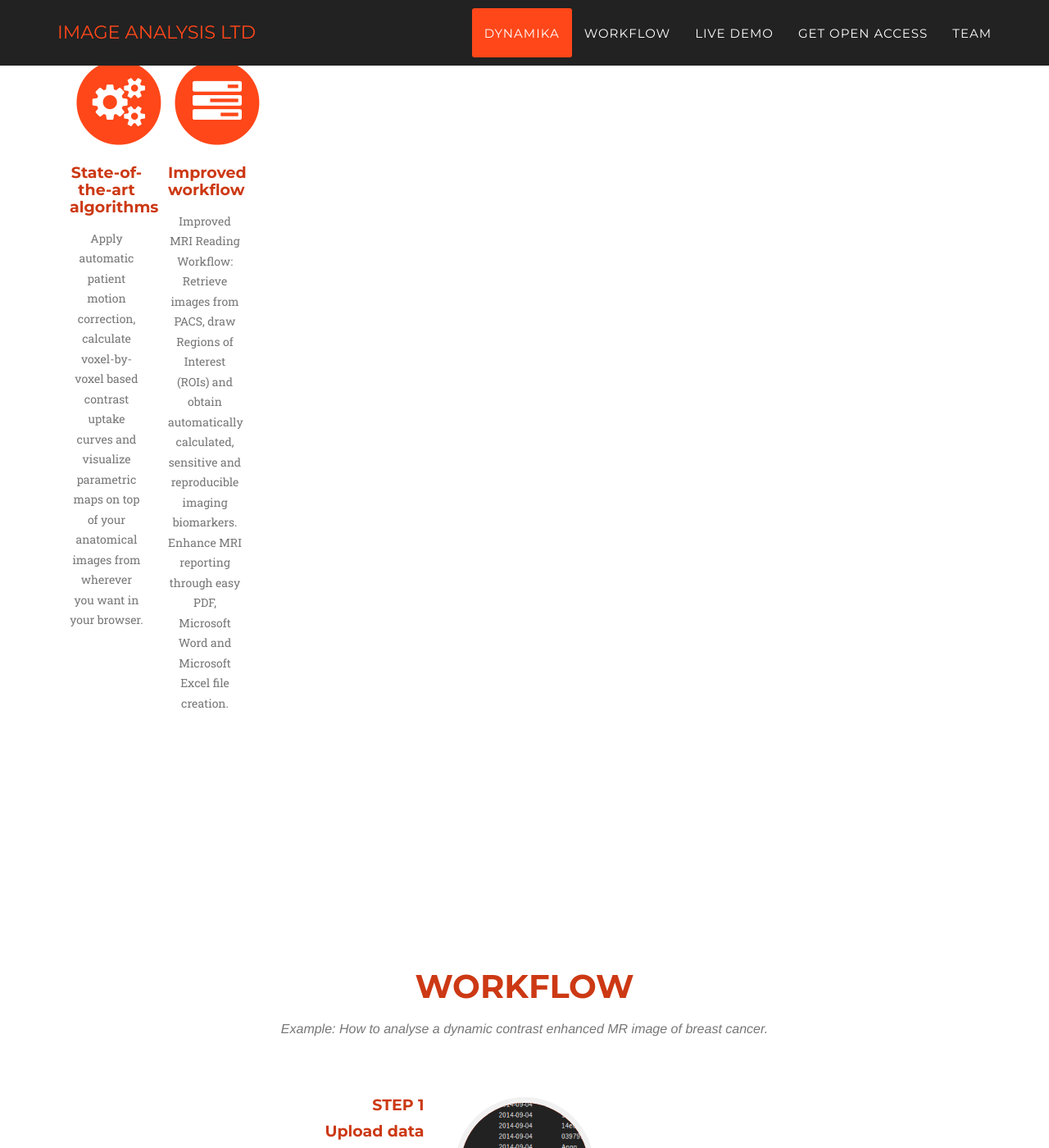
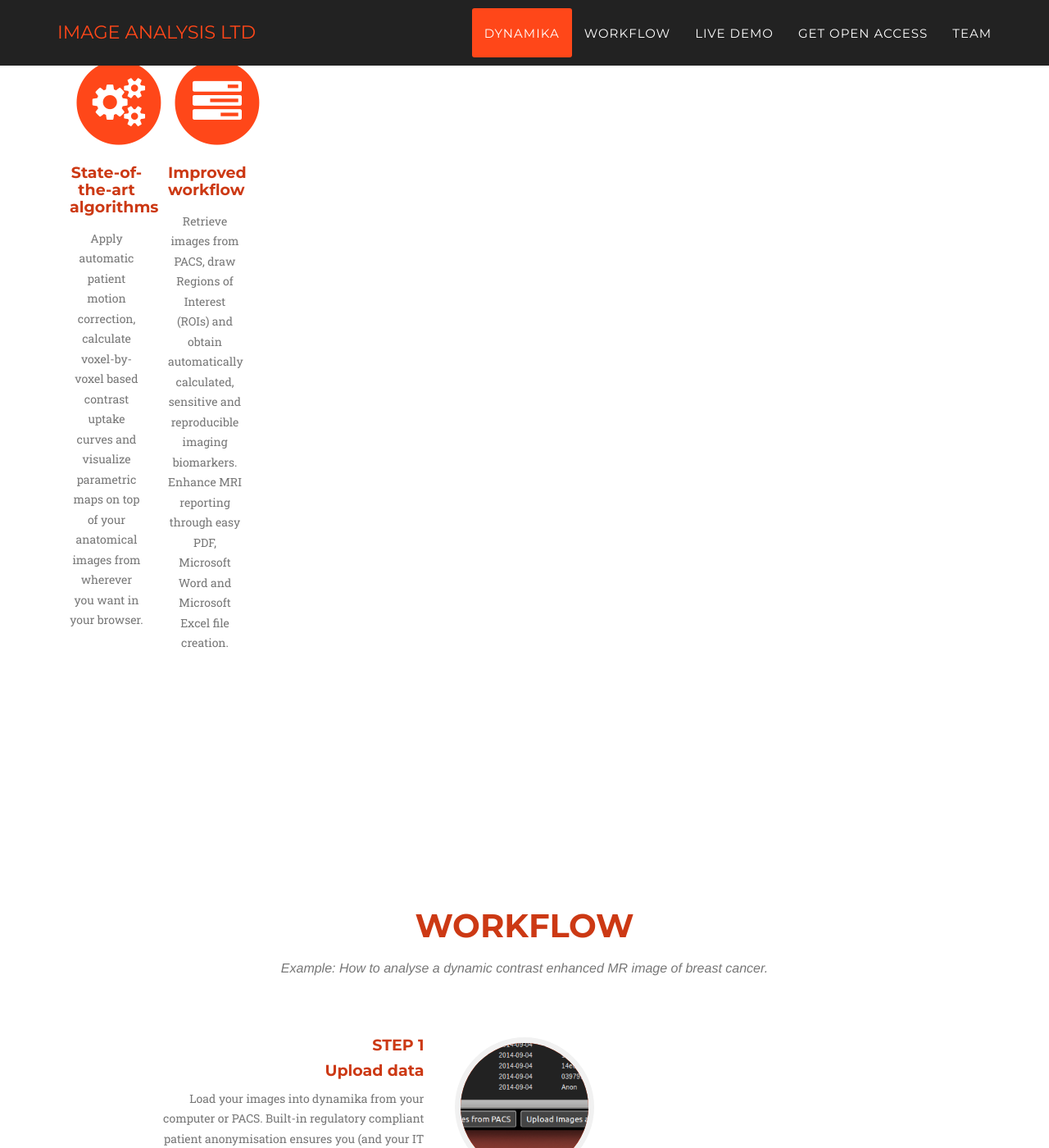
Before and after one commit to imageanalysis/openaccess, a Jekyll site: the page built from index.html, in a window 1280 px wide and 1400 px high, scrolled down 1300 px. Shown: the whole window at 82% size. Built offline with Jekyll 4.4.1, drawn with Linux system fonts in a browser that asks for light colours; some web fonts are replaced.

Commit message:
Update dynamika.html

```diff
--- a/_includes/dynamika.html
+++ b/_includes/dynamika.html
@@ -30,7 +30,7 @@
                         <i class="fa fa-tasks fa-stack-1x fa-inverse"></i>
                     </span>
                     <h4 class="service-heading">Improved workflow</h4>
-                    <p class="text-muted">Improved MRI Reading Workflow: Retrieve images from PACS, draw Regions of Interest (ROIs) and obtain automatically calculated, sensitive and reproducible imaging biomarkers. Enhance MRI reporting through easy PDF, Microsoft Word and Microsoft Excel file creation.</p>
+                    <p class="text-muted">Retrieve images from PACS, draw Regions of Interest (ROIs) and obtain automatically calculated, sensitive and reproducible imaging biomarkers. Enhance MRI reporting through easy PDF, Microsoft Word and Microsoft Excel file creation.</p>
                 </div>
             </div>
         </div>
```
